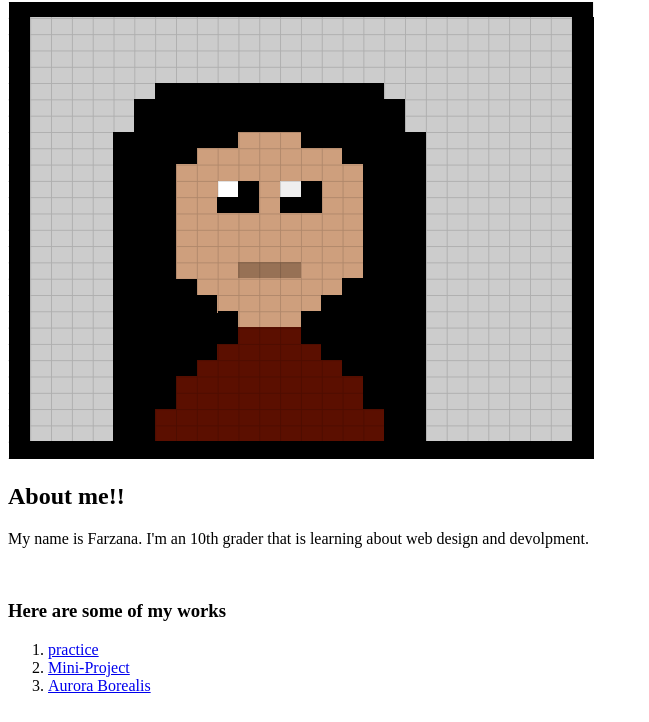
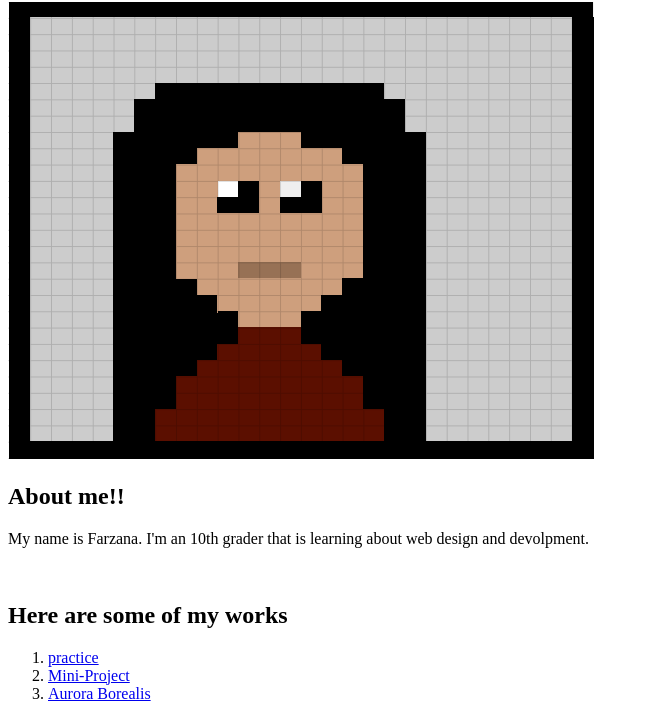
Before and after one commit to Thomas-A-Edison-CTE-HS/farzanac, a plain HTML site: page index.html in a window 1280 px wide. Shown: the part 78-800 px from the top of the page, without its empty margins (0-649 px from the left). Drawn offline with Linux system fonts and the light colour scheme.

Commit message:
2nd update of the index

```diff
--- /dev/null
+++ b/homepage.css
@@ -0,0 +1,14 @@
+body {
+    font-family: 'Times New Roman';
+    background-color: rgb(245, 218, 239);
+}
+h1 {
+    font-weight: bolder;
+    text-shadow: rgb(189, 136, 189);
+    text-align: center;
+}
+h2 {
+    color:rgb(122, 68, 114);
+    text-decoration: dotted black;
+
+}
--- a/index.html
+++ b/index.html
@@ -4,6 +4,7 @@
     <meta charset="UTF-8">
     <meta name="viewport" content="width=device-width, initial-scale=1.0">
     <title>Sophomore Portfolio</title>
+    <link rel="icon" type="image/png" href="avatar.png"
 </head>
 <body>
     <h1>My Portfolio</h1>
@@ -11,7 +12,7 @@
     <h2>About me!!</h2>
     <p>My name is Farzana. I'm an 10th grader that is learning about web design and devolpment.</p>
     <br>
-    <h3>Here are some of my works</h3>
+    <h2>Here are some of my works</h3>
 <ol>
     <li><a href="practice.html">practice</a></li>
     <li><a href="project1.html">Mini-Project</a></li>
```
